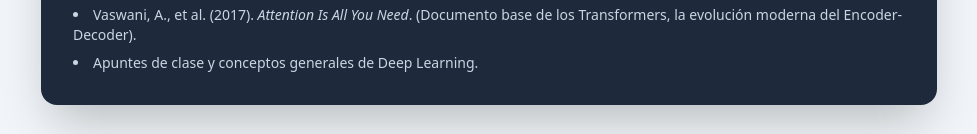
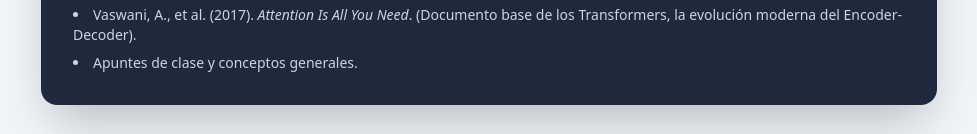
Before and after one commit to jorgesantiagorr-cmd/jorgesantiagorr-cmd, a plain HTML site: page index.html in a window 1280 px wide. Shown: the part 1671-1805 px from the top of the page, without its empty margins (151-1128 px from the left). Drawn offline with nearby package versions, Linux system fonts and the light colour scheme.

Commit message:
Update index.html

```diff
--- a/index.html
+++ b/index.html
@@ -150,7 +150,7 @@
         <li>Sutskever, I., Vinyals, O., & Le, Q. V. (2014). <em>Sequence to Sequence Learning with Neural Networks</em>. NIPS. (El artículo original que popularizó la arquitectura).</li>
         <li>Cho, K., et al. (2014). <em>Learning Phrase Representations using RNN Encoder-Decoder for Statistical Machine Translation</em>. EMNLP.</li>
         <li>Vaswani, A., et al. (2017). <em>Attention Is All You Need</em>. (Documento base de los Transformers, la evolución moderna del Encoder-Decoder).</li>
-        <li>Apuntes de clase y conceptos generales de Deep Learning.</li>
+        <li>Apuntes de clase y conceptos generales.</li>
       </ul>
     </section>
 
```
